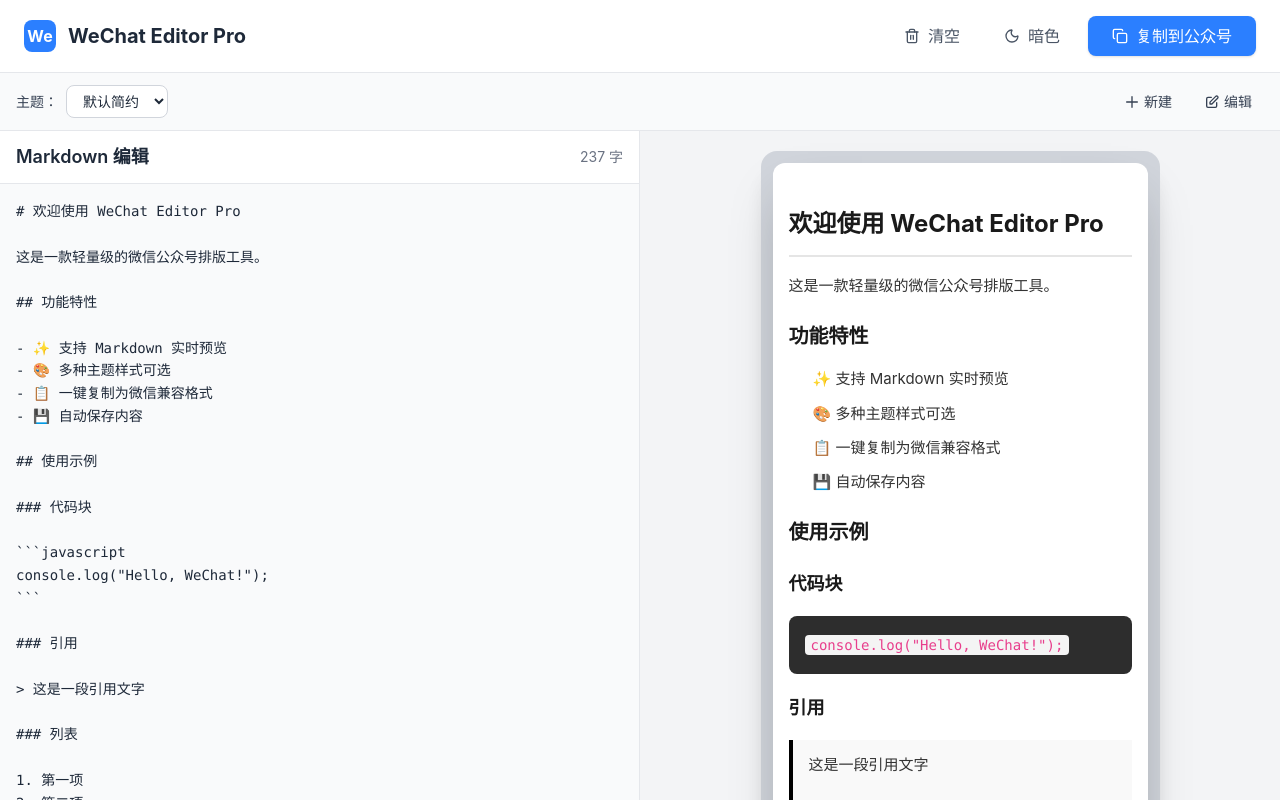
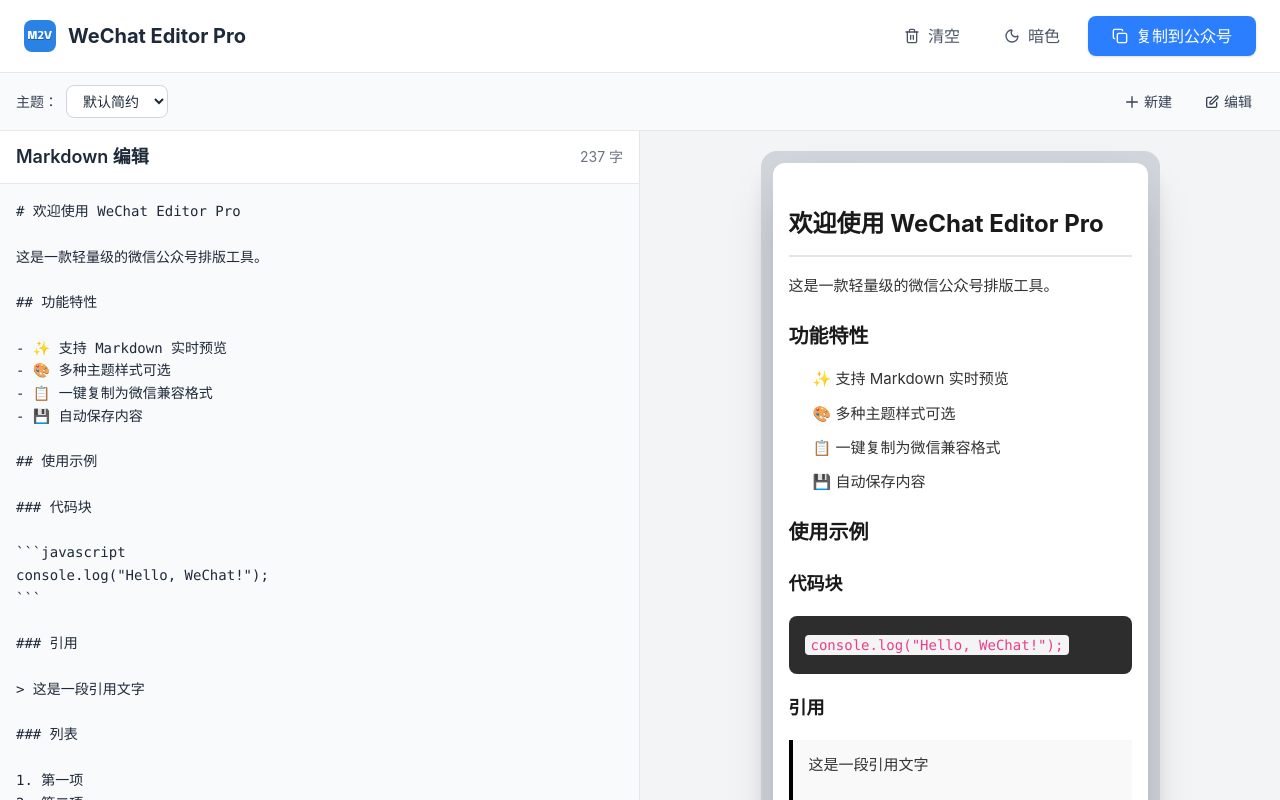
Before and after one commit to tuo21/markdown-2-wechat-editor-pro, a Vue app: page / in a window 1280 px wide. Built offline with nearby package versions, Linux system fonts and the light colour scheme.

Commit message:
chore: 工具栏 Logo 改为 icon.svg

```diff
--- a/src/components/Toolbar.vue
+++ b/src/components/Toolbar.vue
@@ -29,9 +29,7 @@
     <!-- 左侧：Logo 和标题 -->
     <div class="flex items-center space-x-3">
       <!-- Logo 图标 -->
-      <div class="w-8 h-8 bg-blue-500 rounded-lg flex items-center justify-center">
-        <span class="text-white font-bold">We</span>
-      </div>
+      <img src="/icon.svg" alt="Logo" class="w-8 h-8 rounded-lg" />
       <!-- 应用标题 -->
       <h1 class="text-xl font-bold text-gray-800 dark:text-white">WeChat Editor Pro</h1>
     </div>
```
